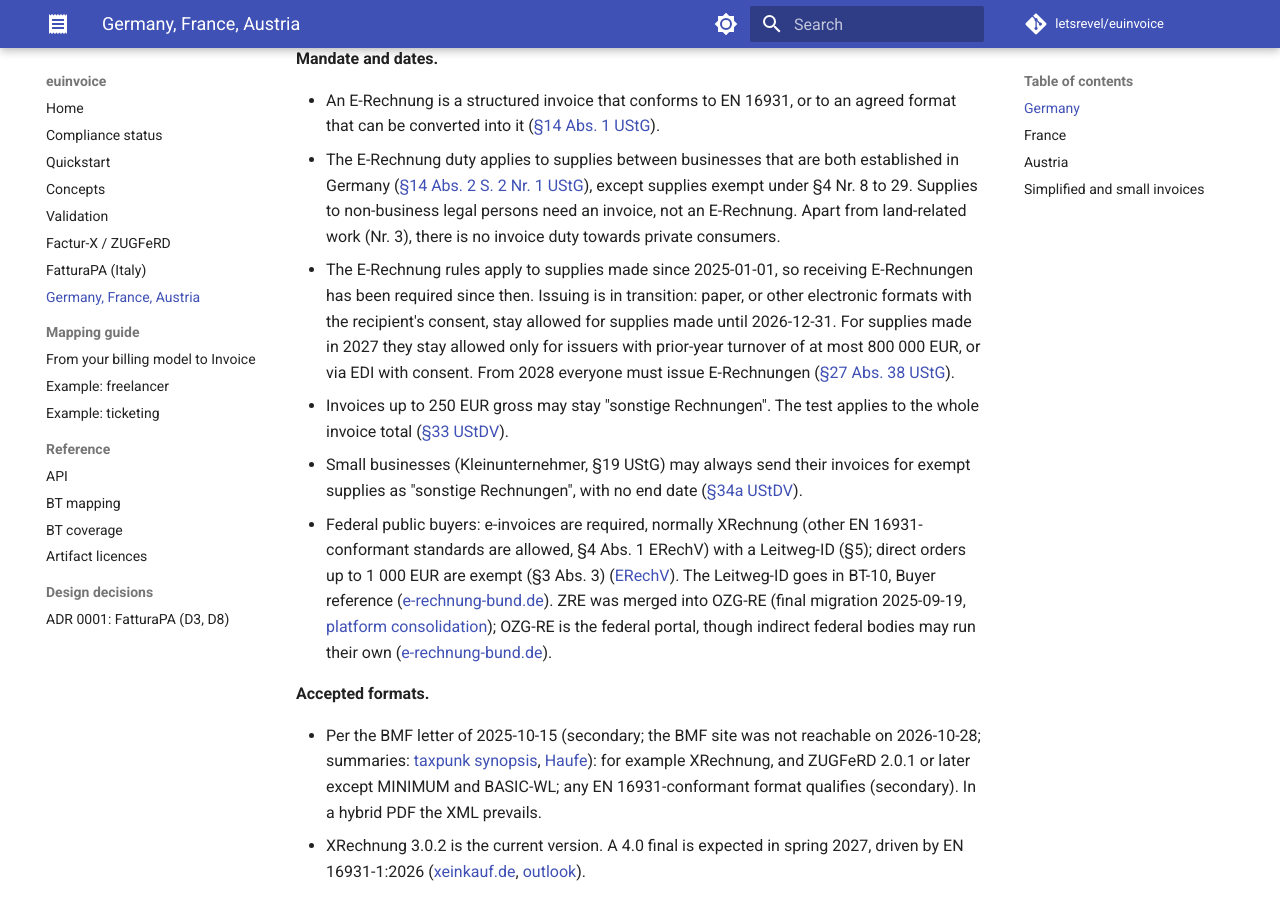
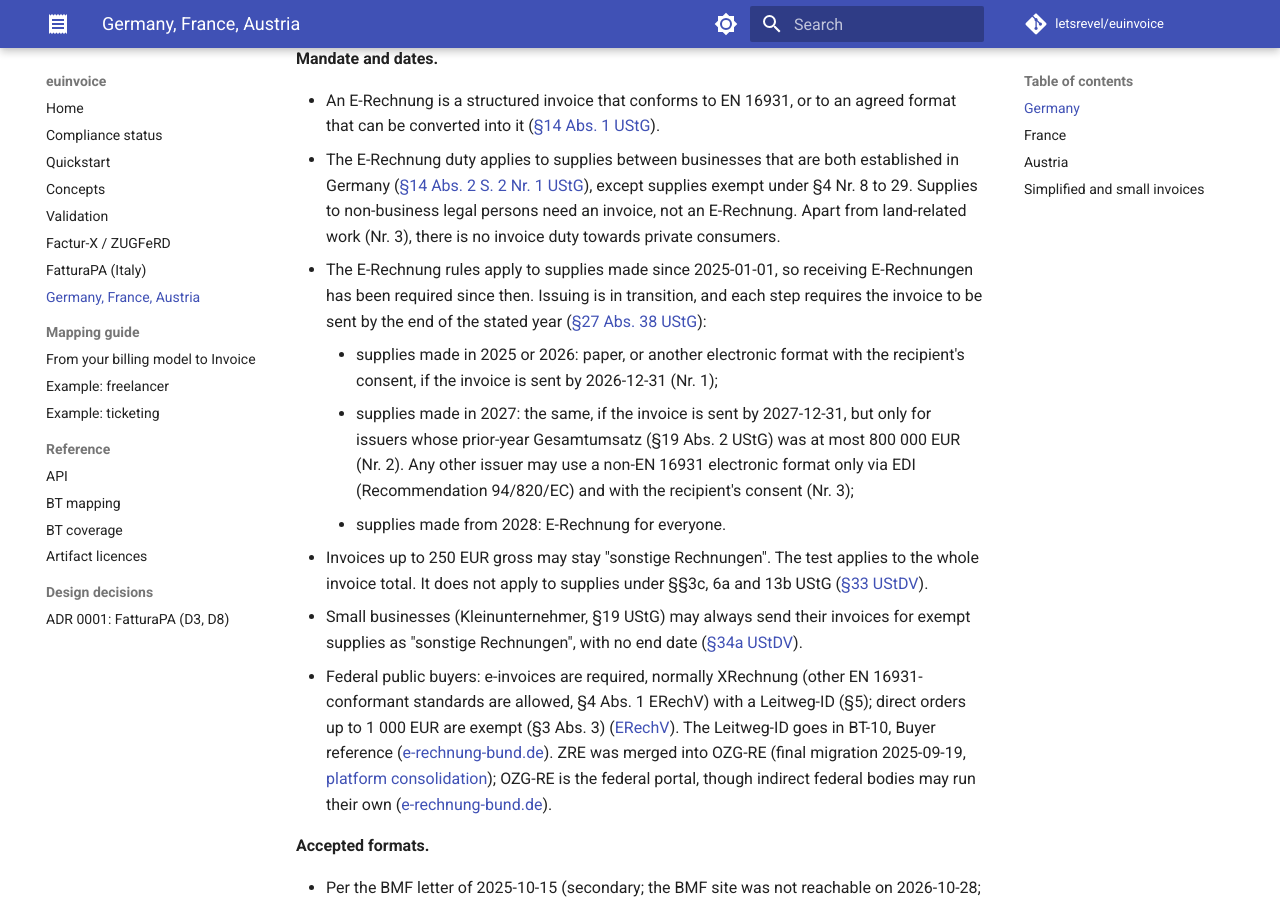
Before and after one commit to letsrevel/euinvoice, an MkDocs documentation site: the page built from docs/countries.md, in a window 1280 px wide and 900 px high, scrolled down 394 px. Built offline with MkDocs 1.6.1 and Material for MkDocs 9.7.7, drawn with Linux system fonts in a browser that asks for light colours; comment, search, counter and statistics services are not loaded.

Commit message:
docs(countries): sending deadlines, EDI route and §33 exclusions per review
Co-Authored-By: Claude Opus 5.5 <noreply@anthropic.com>

```diff
--- a/docs/countries.md
+++ b/docs/countries.md
@@ -19,11 +19,16 @@ unconfirmed.
   under §4 Nr. 8 to 29. Supplies to non-business legal persons need an invoice, not an E-Rechnung. Apart from
   land-related work (Nr. 3), there is no invoice duty towards private consumers.
 - The E-Rechnung rules apply to supplies made since 2025-01-01, so receiving E-Rechnungen has been required since
-  then. Issuing is in transition: paper, or other electronic formats with the recipient's consent, stay allowed
-  for supplies made until 2026-12-31. For supplies made in 2027 they stay allowed only for issuers with
-  prior-year turnover of at most 800 000 EUR, or via EDI with consent. From 2028 everyone must issue E-Rechnungen
-  ([§27 Abs. 38 UStG](https://www.gesetze-im-internet.de/ustg_1980/__27.html)).
-- Invoices up to 250 EUR gross may stay "sonstige Rechnungen". The test applies to the whole invoice total
+  then. Issuing is in transition, and each step requires the invoice to be sent by the end of the stated year
+  ([§27 Abs. 38 UStG](https://www.gesetze-im-internet.de/ustg_1980/__27.html)):
+    - supplies made in 2025 or 2026: paper, or another electronic format with the recipient's consent, if the
+      invoice is sent by 2026-12-31 (Nr. 1);
+    - supplies made in 2027: the same, if the invoice is sent by 2027-12-31, but only for issuers whose prior-year
+      Gesamtumsatz (§19 Abs. 2 UStG) was at most 800 000 EUR (Nr. 2). Any other issuer may use a
+      non-EN 16931 electronic format only via EDI (Recommendation 94/820/EC) and with the recipient's consent (Nr. 3);
+    - supplies made from 2028: E-Rechnung for everyone.
+- Invoices up to 250 EUR gross may stay "sonstige Rechnungen". The test applies to the whole invoice total. It
+  does not apply to supplies under §§3c, 6a and 13b UStG
   ([§33 UStDV](https://www.gesetze-im-internet.de/ustdv_1980/__33.html)).
 - Small businesses (Kleinunternehmer, §19 UStG) may always send their invoices for exempt supplies as "sonstige
   Rechnungen", with no end date ([§34a UStDV](https://www.gesetze-im-internet.de/ustdv_1980/__34a.html)).
```
Also changed, not shown: CHANGELOG.md (+1 -1 lines), docs/compliance.md (+1 -1 lines).
